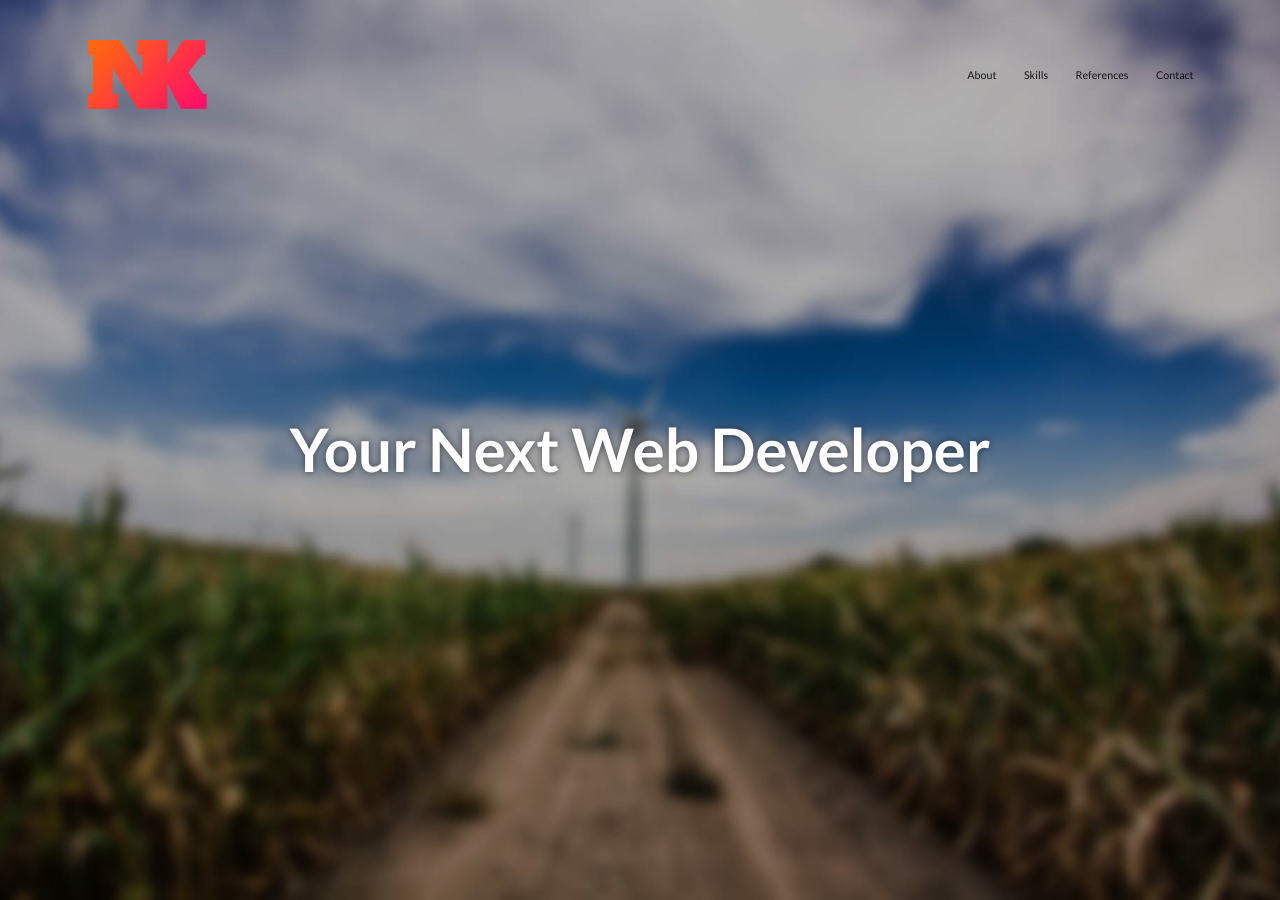
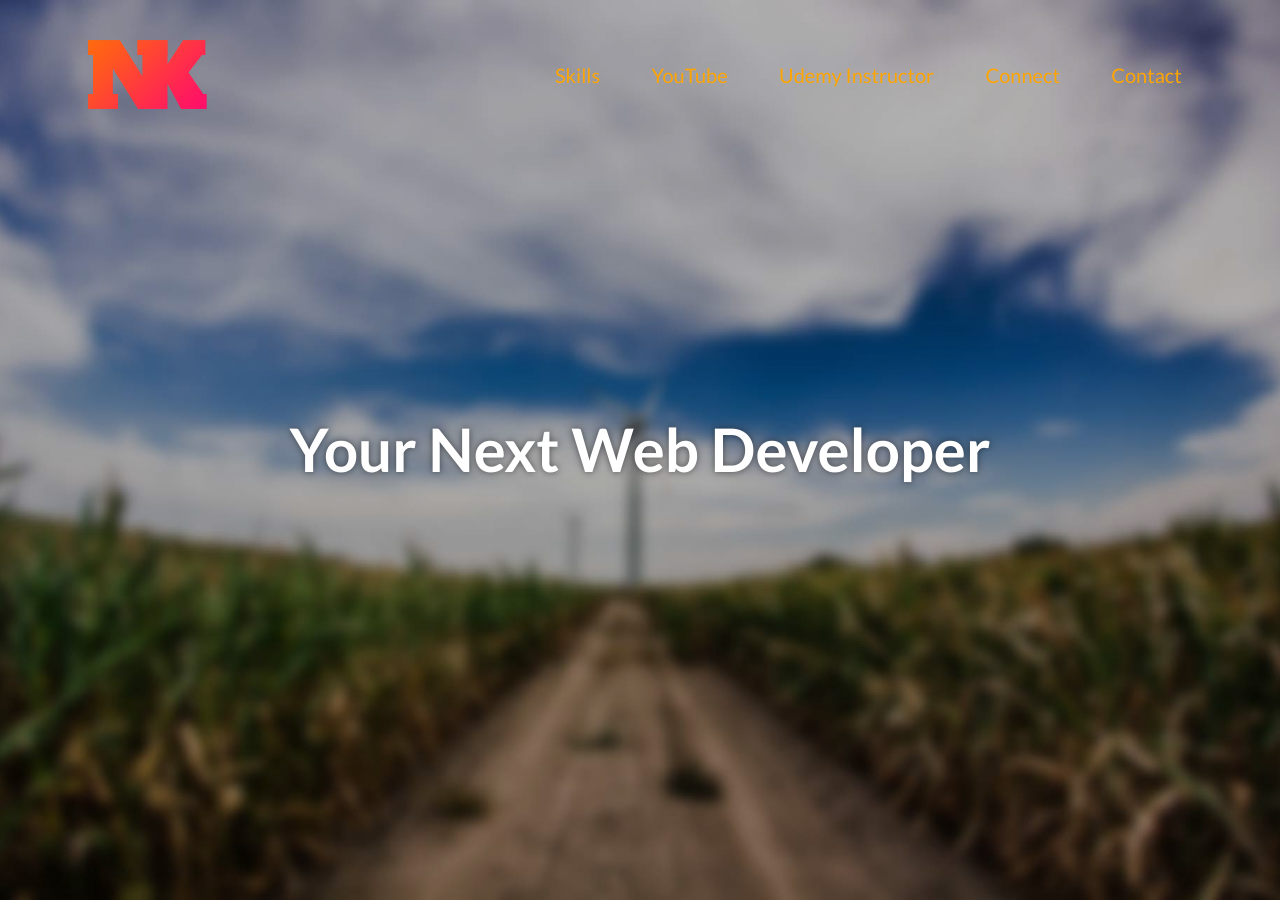
Before and after one commit to nickkenens/portfolio, a Jekyll site: the page built from index.html, in a window 1280 px wide and 900 px high. Built offline with Jekyll 4.4.1, drawn with Linux system fonts in a browser that asks for light colours; nearby versions of some CDN libraries.

Commit message:
Add section navigation & image optimization

```diff
--- a/_includes/header.html
+++ b/_includes/header.html
@@ -14,16 +14,19 @@
             </div>
           </div>
           <div class="right menu">
-            <a href="#about" class="item">
-              About
-            </a>
-            <a href="#skills" class="item">
+            <a href="#skills" class="item nav-link">
               Skills
             </a>
-            <a href="#references" class="item">
-              References
+            <a href="#youtube" class="item nav-link">
+              YouTube
             </a>
-            <a href="#contact" class="item">
+            <a href="#instructor" class="item nav-link">
+              Udemy Instructor
+            </a>
+            <a href="#connect" class="item nav-link">
+              Connect
+            </a>
+            <a href="#contact" class="item nav-link">
               Contact
             </a>
           </div>
--- a/css/main.css
+++ b/css/main.css
@@ -12,13 +12,6 @@ body {
 .introduction {
 	width: 100%;
 	height: 400px;
-	background-color: orange;
-	background:  linear-gradient(
-      rgba(0, 0, 0, 0.3),
-      rgba(0, 0, 0, 0.3)
-    ), url(/assets/intro-bg-optimized.jpg);
-	background-position: center;
-	background-size: cover;
 	position: relative;
 	display: -webkit-flex;
 	display: -moz-flex;
@@ -29,6 +22,14 @@ body {
 	justify-content: center;
 	flex-flow: row wrap;
 	height: 100vh;
+}
+.bg1 {
+	background:  linear-gradient(
+			rgba(0, 0, 0, 0.3),
+			rgba(0, 0, 0, 0.3)
+		), url(/assets/intro-bg-optimized.jpg);
+	background-position: center;
+	background-size: cover;
 }
 
 
@@ -72,3 +73,12 @@ body {
     border-bottom: 1px solid transparent;
     transition: padding 0.5s ease, background 0.5s ease, box-shadow 0.5s ease, border 0.5s ease;
 }
+
+.nav-link {
+	color: orange !important;
+	font-size: 2rem !important;
+	transition: all 0.3s !important;
+}
+.nav-link:hover {
+	color: white !important;
+}
--- a/index.html
+++ b/index.html
@@ -4,11 +4,11 @@ layout: default
 
 
 
-<section class="introduction">
+<section class="introduction  bg1">
   <h1 class="introduction-title">Your Next Web Developer</h1>
 </section>
 
-<section class="skills">
+<section class="skills" id="skills">
   <div class="ui container">
     <h1 class="ui header">Skills</h1>
     <div class="programming-languages">
@@ -23,25 +23,25 @@ layout: default
   </div>
 </section>
 
-<section class="youtube">
+<section class="youtube" id="youtube">
   <div class="ui container">
     <h1 class="ui header">YouTube</h1>
   </div>
 </section>
 
-<section class="instructor">
+<section class="instructor" id="instructor">
   <div class="ui container">
     <h1 class="ui header">Udemy Instructor</h1>
   </div>
 </section>
 
-<section class="connect">
+<section class="connect" id="connect">
   <div class="ui container">
     <h1 class="ui header">Let's Connect</h1>
   </div>
 </section>
 
-<section class="contact">
+<section class="contact" id="contact">
   <div class="ui container">
     <h1 class="ui header">Let's Talk</h1>
   </div>
```
